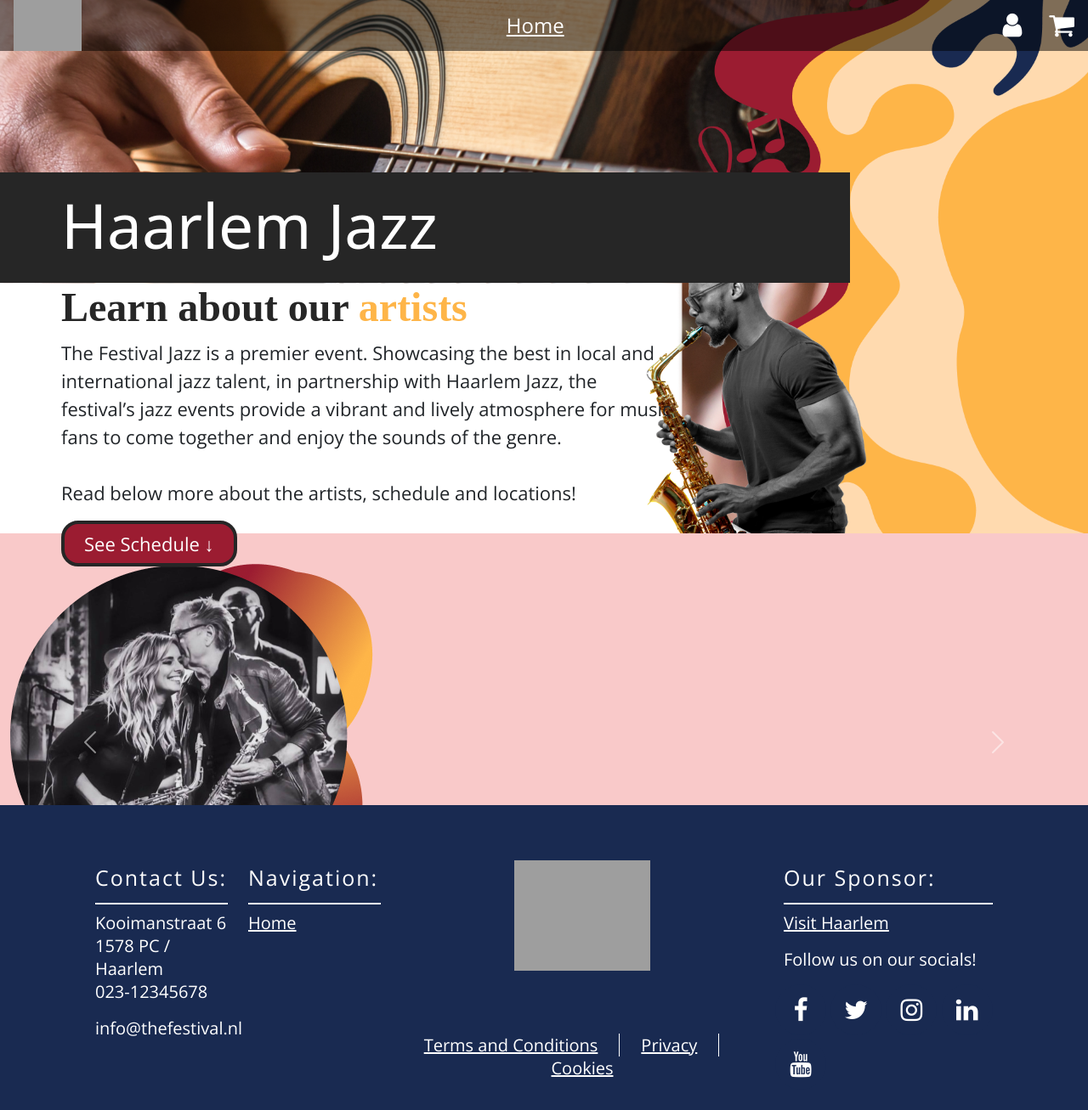
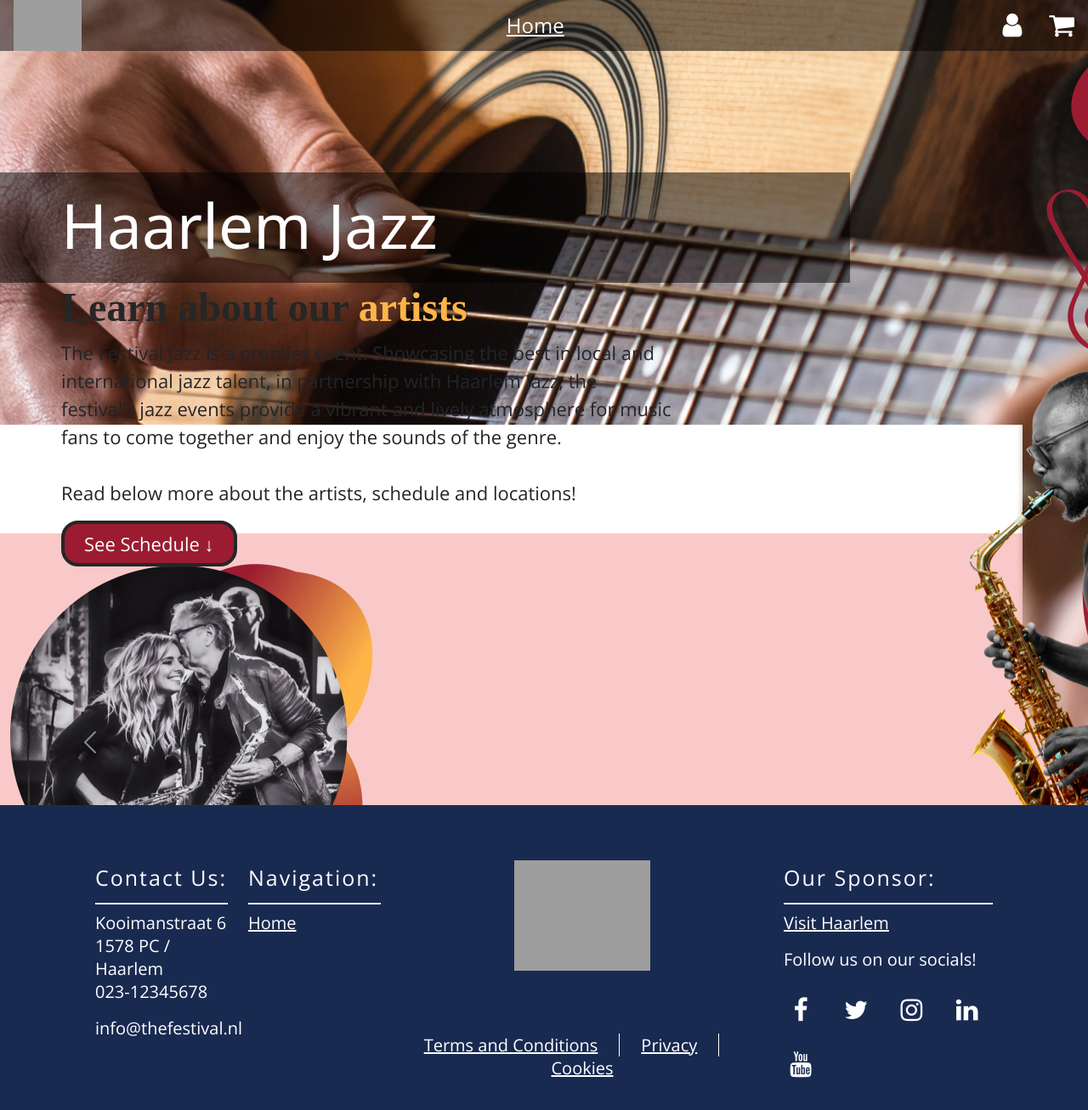
Before and after one commit to jochemschippers/TheFestivalHaarlem, a PHP site: page /jazz in a window 1280 px wide; the page is wider, and only the part inside the window is pictured. Shown: that part at 85% size. Run offline with PHP 8.4, Linux system fonts and the light colour scheme; data that the repository does not hold is empty; some libraries are stand-ins or nearby versions; grey boxes are pictures that could not be loaded.

Commit message:
Jazz styling
fixed styling on the banner

```diff
--- a/php-restapi-solution-master/php-restapi-solution-master/app/public/css/jazz/jazz.css
+++ b/php-restapi-solution-master/php-restapi-solution-master/app/public/css/jazz/jazz.css
@@ -1,5 +1,4 @@
 body{
-  background-image: url('/image/jazz/banner.png');
   background-repeat: no-repeat;
   background-size: 100vw;
   position: relative;
@@ -7,7 +6,6 @@
   overflow-x: hidden;
 }
 .banner{
-  background-image: url('/image/jazz/banner.png');
   background-repeat: no-repeat;
   background-size: 100vw;
   position: relative;
@@ -46,7 +44,7 @@
 }
 .special{
   position: relative;
-  z-index: -1;
+  z-index: -2; height: 25vw; background-color: #F9C9C9
 }
 
 .carousel {
--- a/php-restapi-solution-master/php-restapi-solution-master/app/public/css/template.css
+++ b/php-restapi-solution-master/php-restapi-solution-master/app/public/css/template.css
@@ -4,47 +4,77 @@
   /* background-image: url('/image/HIER-FOLDER/HIER-IMAGE.gif'); ------> DOE HIER EEN ANDERE IMAGE <------ */
 
   background-size: cover;
-    position: relative; /* Set position to relative for absolute positioning of container */
+  position: relative;
+  /* Set position to relative for absolute positioning of container */
 }
+
 #titleContainer {
-    position: absolute; /* Set position to absolute for positioning at the bottom of the border box */
-    bottom: 0; /* Set bottom to 0 to position container at the bottom */
+  position: absolute;
+  /* Set position to absolute for positioning at the bottom of the border box */
+  bottom: 0;
+  /* Set bottom to 0 to position container at the bottom */
   left: 0;
   text-align: left;
   width: 1000px;
   height: 130px;
-    background-color: #262626;
+  background-color: rgba(0, 0, 0, 0.5);
   display: flex;
-    justify-content: left; /* horizontally center child elements */
-    align-items: center; /* vertically center child elements */
+  justify-content: left;
+  /* horizontally center child elements */
+  align-items: center;
+  /* vertically center child elements */
 }
+
 #titleContainer h1 {
   font-size: 73px;
   color: white;
   margin-left: 60px;
 }
+
 #titleText h2 {
   font-size: 48px;
   font-family: 'Martel', serif;
   font-weight: 800;
   color: #262626;
 }
-  #titleText h2 strong{
+
+#titleText h2 strong {
   font-weight: 900;
   color: #FEB548;
 }
+
 #titleText p {
   font-size: 22px;
   font-family: 'Open Sans', sans-serif;
   font-weight: 500;
 }
-  .landingPageContainer{
+
+.landingPageContainer {
   margin-left: 60px;
   height: calc(23vw);
 }
-    h3{
+
+h3 {
   color: #262626;
   font-size: 37px;
   font-family: ''
 
 }
+.background {
+  top: 0;
+  left: 0;
+  z-index: -1;
+
+  overflow: hidden;
+
+}
+
+.background-Image{
+  background-image: url("/image/jazz/banner.png");
+  background-repeat: no-repeat;
+  z-index: -1;
+  top: 0;
+  right: 0;
+  bottom: 0;
+  left: 0;
+}
--- a/php-restapi-solution-master/php-restapi-solution-master/app/views/jazz/index.php
+++ b/php-restapi-solution-master/php-restapi-solution-master/app/views/jazz/index.php
@@ -17,8 +17,10 @@
 </head>
 
 <body>
-<div class="wrapper backgroundImage"></div>
-
+  <div class="background-Image">
+  <!-- <div class="background">
+    <img class="backgroundImage" src="/image/jazz/banner.png" alt="banner"> </img>
+  </div> -->
   <div class="border-box">
     <div class="container" id="titleContainer">
       <h1>Haarlem Jazz</h1>
@@ -39,7 +41,7 @@
       </div>
     </div>
   </div>
-    <div class="container special" style="height: 25vw; background-color: #F9C9C9">
+  <div class="container special">
     <div id="myCarousel" class="carousel slide" data-ride="carousel">
       <ol class="carousel-indicators">
         <li data-target="#myCarousel" data-slide-to="0" class="active"></li>
@@ -73,7 +75,7 @@
     <script src="https://maxcdn.bootstrapcdn.com/bootstrap/4.0.0/js/bootstrap.min.js"></script>
 
   </div>
-
+</div>
 </body>
 
 
```
Also changed, not shown: php-restapi-solution-master/php-restapi-solution-master/app/public/css/navbar.css (+6 -2 lines). Lines whose indentation alone changed are shown as unchanged.
